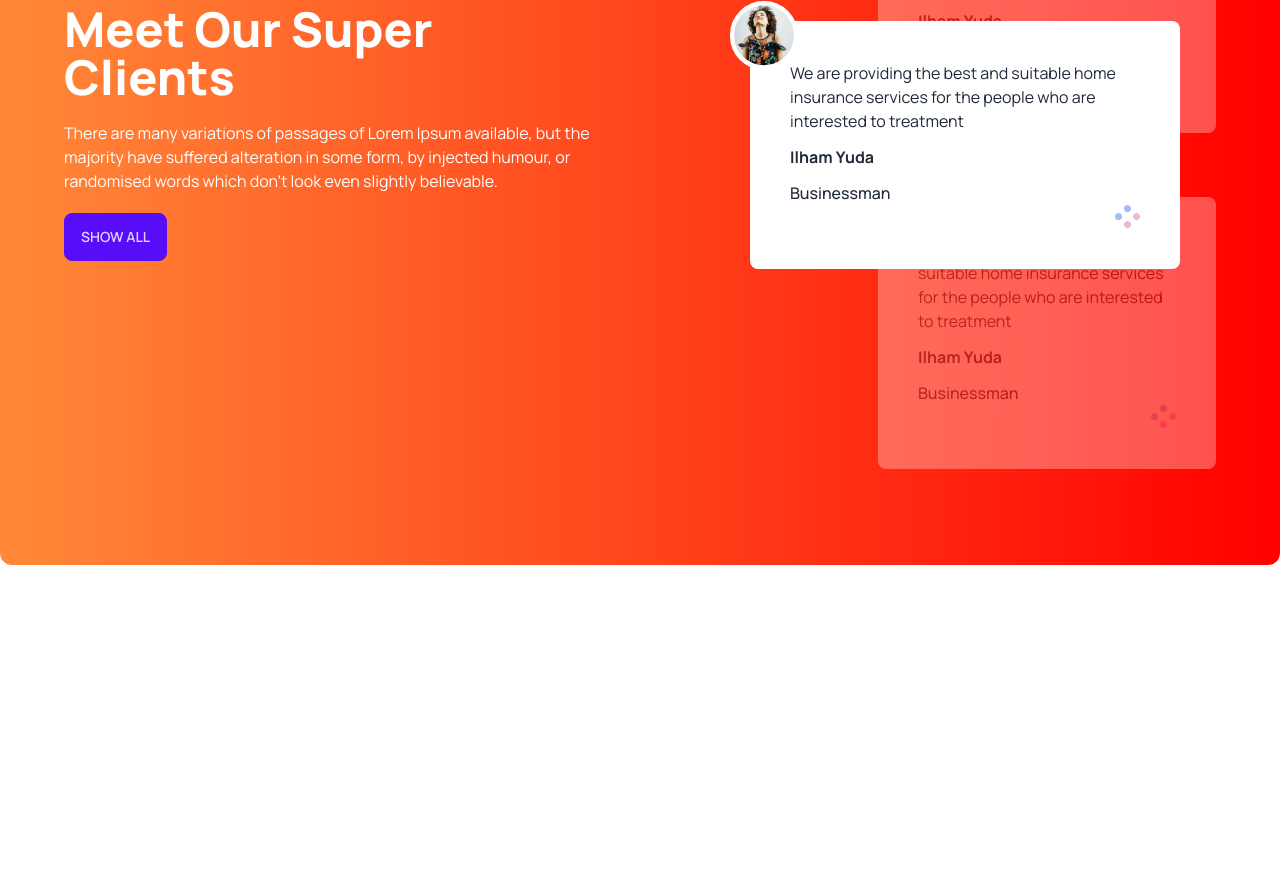
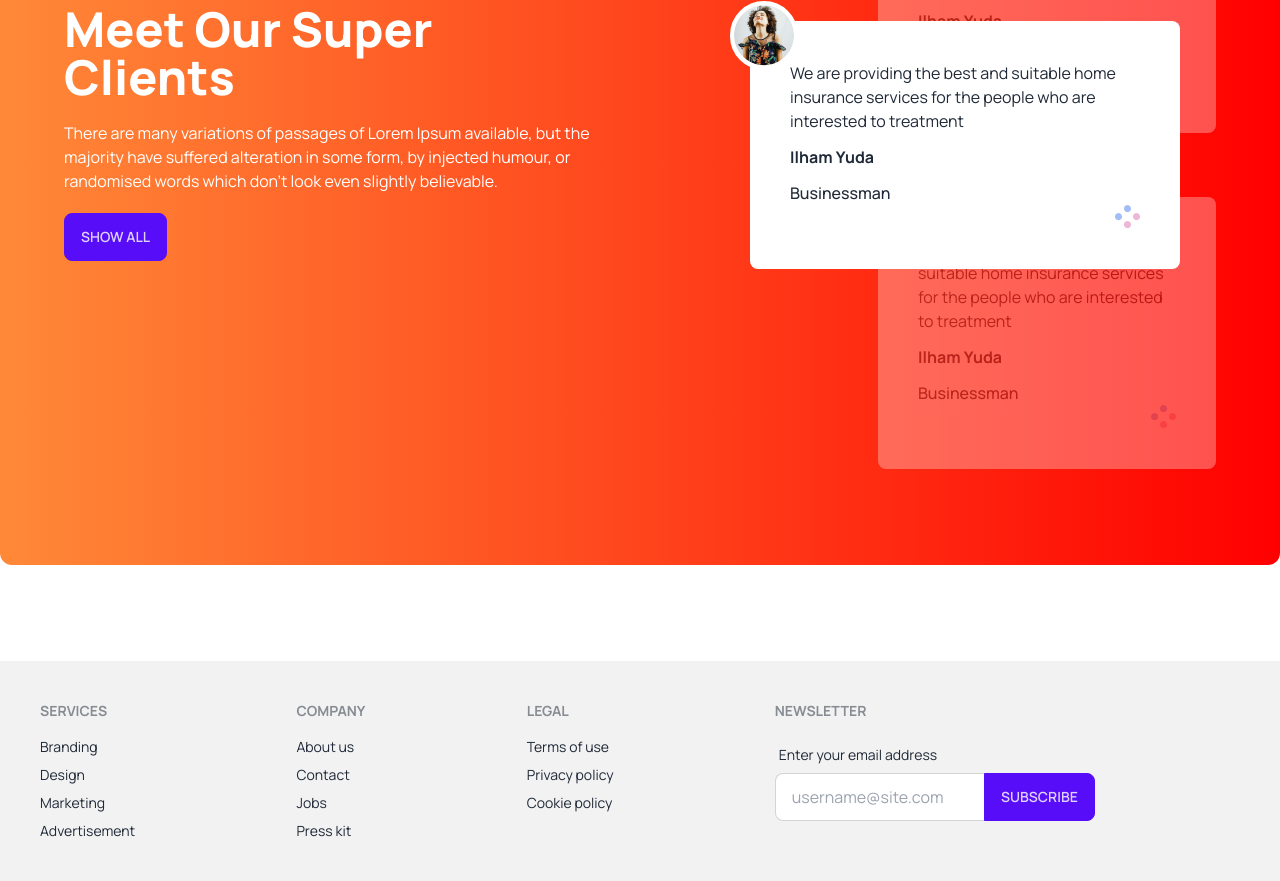
Before and after one commit to Soyeb-Rupak/tea-house-repo, a plain HTML site: page index.html in a window 1280 px wide. Shown: the part 2126-3007 px from the top of the page. Before the commit the page ends 2787 px from the top, so only its background shows below. Drawn offline with nearby package versions, Linux system fonts and the light colour scheme.

Commit message:
footer done

```diff
--- a/index.html
+++ b/index.html
@@ -260,7 +260,40 @@
 
     </main>
     <footer>
-
+        <footer class="footer p-10 bg-base-200 text-base-content">
+            <div>
+              <span class="footer-title">Services</span>
+              <a class="link link-hover">Branding</a>
+              <a class="link link-hover">Design</a>
+              <a class="link link-hover">Marketing</a>
+              <a class="link link-hover">Advertisement</a>
+            </div>
+            <div>
+              <span class="footer-title">Company</span>
+              <a class="link link-hover">About us</a>
+              <a class="link link-hover">Contact</a>
+              <a class="link link-hover">Jobs</a>
+              <a class="link link-hover">Press kit</a>
+            </div>
+            <div>
+              <span class="footer-title">Legal</span>
+              <a class="link link-hover">Terms of use</a>
+              <a class="link link-hover">Privacy policy</a>
+              <a class="link link-hover">Cookie policy</a>
+            </div>
+            <div>
+              <span class="footer-title">Newsletter</span>
+              <div class="form-control w-80">
+                <label class="label">
+                  <span class="label-text">Enter your email address</span>
+                </label>
+                <div class="relative">
+                  <input type="text" placeholder="username@site.com" class="input input-bordered w-full pr-16" />
+                  <button class="btn btn-primary absolute top-0 right-0 rounded-l-none">Subscribe</button>
+                </div>
+              </div>
+            </div>
+          </footer>
 
     </footer>
 
```
